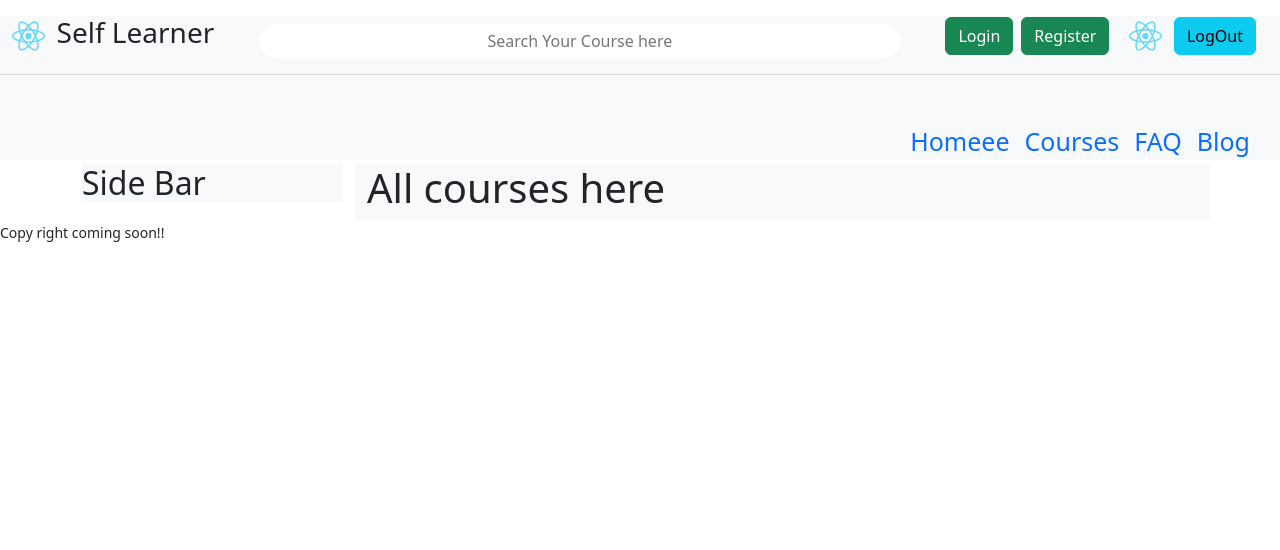
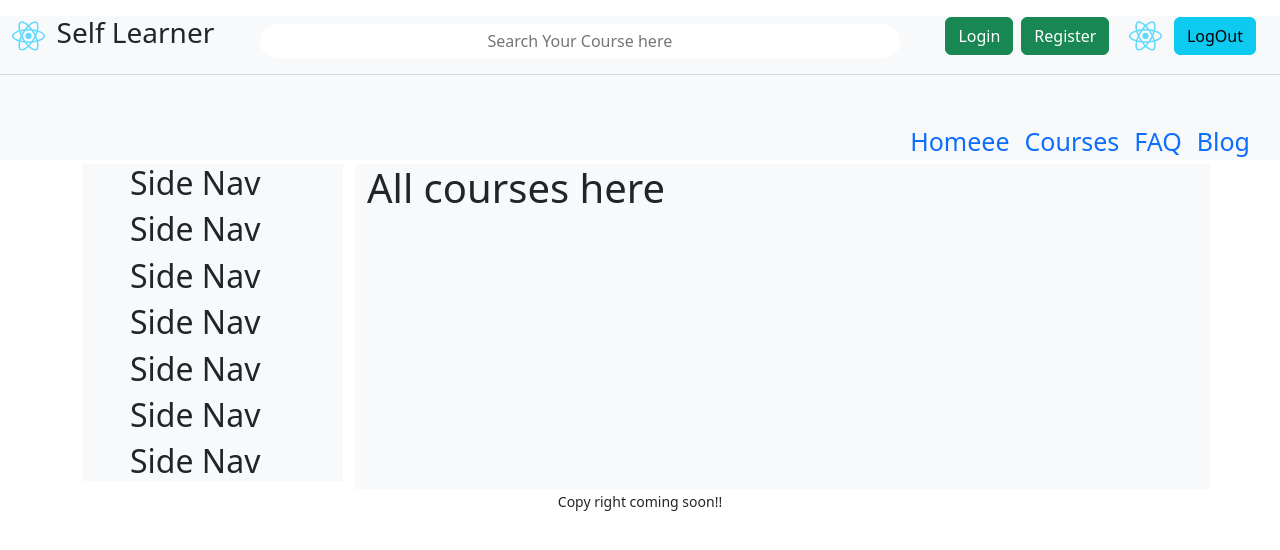
Before and after one commit to parvezmrf/self-learner-client, a React (Create React App) app: page / in a window 1280 px wide. Shown: the top 550 px of the page. Built offline with nearby package versions, Linux system fonts and the light colour scheme.

Commit message:
side nav  update

```diff
--- a/src/Pages/Shared/Footer/Footer.js
+++ b/src/Pages/Shared/Footer/Footer.js
@@ -2,7 +2,7 @@ import React from 'react';
 
 const Footer = () => {
     return (
-        <div>
+        <div className='text-center' >
             <p> <small>Copy right coming soon!!</small> </p>
         </div>
     );
--- a/src/Pages/Shared/SideNav/SideNav.js
+++ b/src/Pages/Shared/SideNav/SideNav.js
@@ -2,7 +2,13 @@ import React from 'react';
 
 const SideNav = () => {
     return (
-        <div>
+        <div className='ps-5' >
+            <h2>Side Nav</h2>
+            <h2>Side Nav</h2>
+            <h2>Side Nav</h2>
+            <h2>Side Nav</h2>
+            <h2>Side Nav</h2>
+            <h2>Side Nav</h2>
             <h2>Side Nav</h2>
         </div>
     );
--- a/src/layout/Main.js
+++ b/src/layout/Main.js
@@ -3,6 +3,7 @@ import { Container, Row, Col } from 'react-bootstrap';
 import { Outlet } from 'react-router-dom'
 import Footer from '../Pages/Shared/Footer/Footer';
 import Header from '../Pages/Shared/Header/Header';
+import SideNav from '../Pages/Shared/SideNav/SideNav';
 
 const Main = () => {
     return (
@@ -11,7 +12,7 @@ const Main = () => {
             <Container className='mt-1' >
                 <Row>
                     <Col lg='3' >
-                        <h2 className='bg-light' >Side Bar</h2>
+                        <h2 className='bg-light' > <SideNav></SideNav> </h2>
                     </Col>
                     <Col lg='9' className='bg-light' >
                         <Outlet></Outlet>
```
